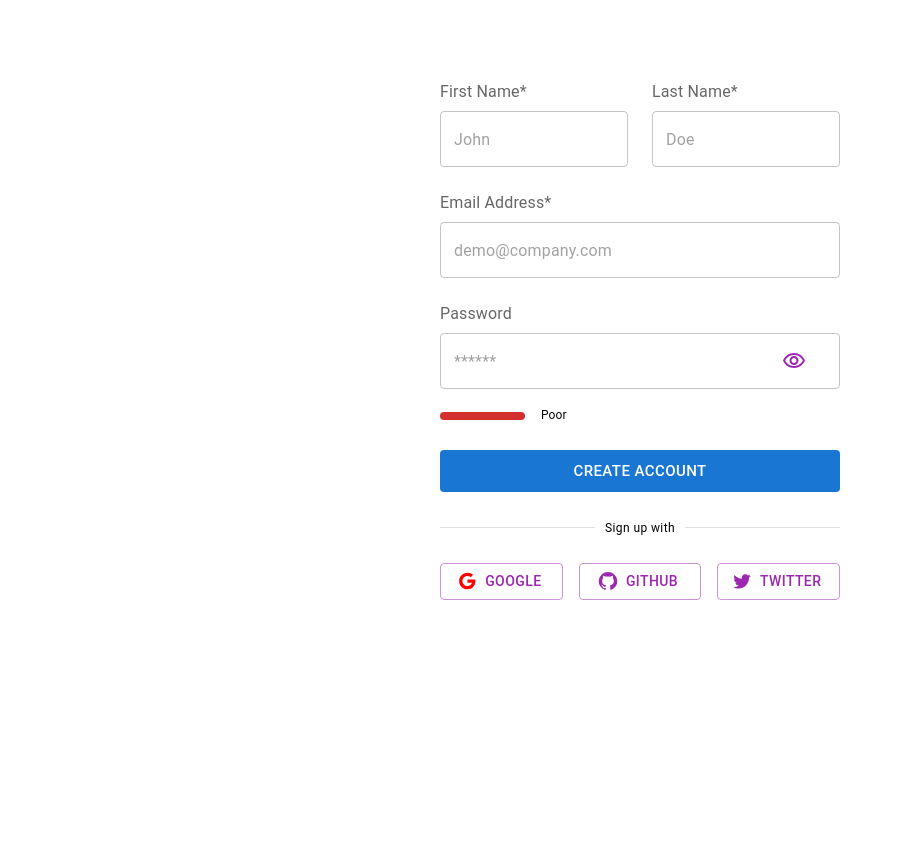
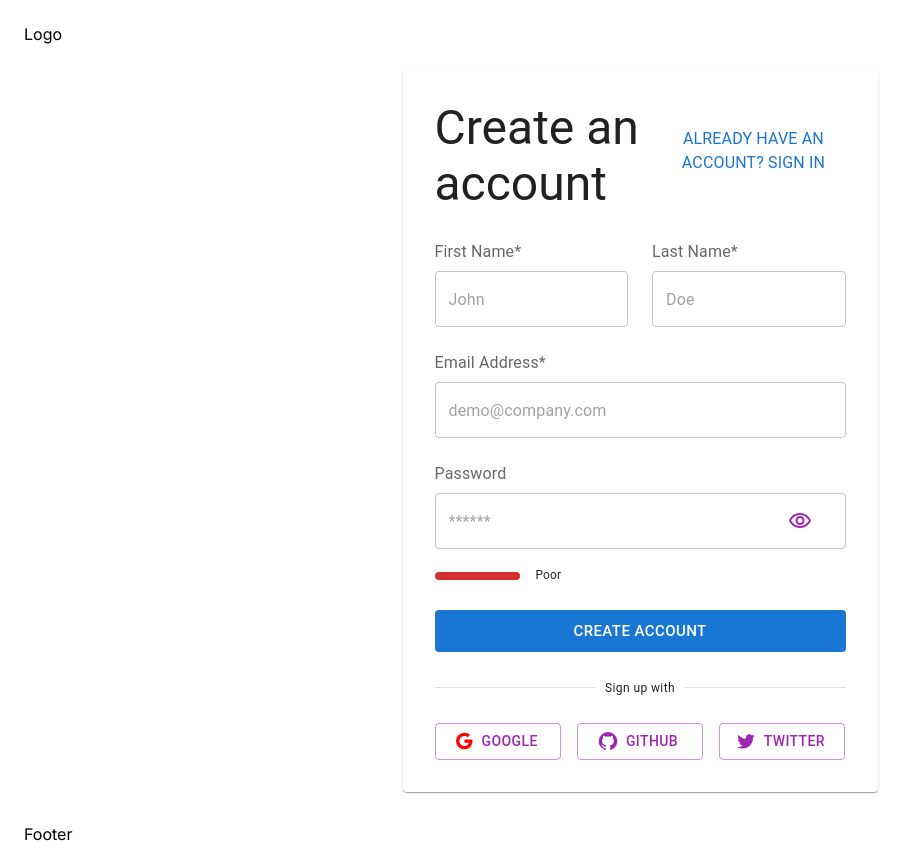
Before and after one commit to olaleykhan/doodle-sync, a React (Vite) app: page /auth in a window 1280 px wide. Shown: the whole page, without its empty margins (0-917 px from the left). Built offline with nearby package versions, Linux system fonts and the light colour scheme; no server answers; what @tldraw/tldraw would draw is missing.

Commit message:
add auth page layout

```diff
--- a/src/pages/auth/Auth.tsx
+++ b/src/pages/auth/Auth.tsx
@@ -1,18 +1,18 @@
-import { useEffect } from 'react';
+import { useEffect, useState } from 'react';
 import { useNavigate } from 'react-router-dom';
 
 import {useAuth} from '@/contexts/AuthContext';
-import { Box } from '@mui/material'
+import Signup from './components/Signup'
+import AuthLayout from '@/pages/auth/components/AuthLayout';
 
-import Signup from './components/Signup'
+
 
 const Auth = () => {
   const { isLoggedIn } = useAuth();
   const navigate = useNavigate();
+  const [page, setpage] = useState<'login'|'signup'>("signup");
 
   useEffect(() => {
-
-    console.log("guard in login page being called")
     if (isLoggedIn) {
       navigate('/', {
         state: {
@@ -23,13 +23,9 @@ const Auth = () => {
     }
   }, [isLoggedIn]);
   return (
-    <Box sx={{
-      maxWidth: 400,
-      margin: 'auto',
-      marginTop: 10,
-    }}>
-      <Signup/>
-    </Box>
+   <AuthLayout page={page} setPage={setpage} >
+    {page === "login" ? "LOGIN" : <Signup />}
+   </AuthLayout>
   )
 }
 
--- /dev/null
+++ b/src/pages/auth/components/AuthCard.tsx
@@ -0,0 +1,22 @@
+import { Box, Card } from '@mui/material';
+
+
+type Props = {
+  children: React.ReactNode
+}
+const AuthCard:React.FC<Props> = ({ children}) => (
+  <Card
+    sx={{
+      maxWidth: { xs: 400, lg: 475 },
+      margin: { xs: 2.5, md: 3 },
+      '& > *': {
+        flexGrow: 1,
+        flexBasis: '50%'
+      }
+    }}
+  >
+    <Box sx={{ p: { xs: 2, sm: 3, md: 4, xl: 5 } }}>{children}</Box>
+  </Card>
+);
+
+export default AuthCard;
--- /dev/null
+++ b/src/pages/auth/components/AuthLayout.tsx
@@ -0,0 +1,59 @@
+import { Grid, Stack, Typography, Button } from '@mui/material';
+import AuthWrapper from './AuthWrapper';
+
+
+type  PageInfoType = {
+  key: 'login'|'signup',
+  title: string,
+  cta: string,
+}
+
+const pageInfo:PageInfoType[] = [
+  {
+    key: 'login',
+    title: "Sign in",
+    cta: "Don't have an account? Sign up"
+  },
+  {
+    key: 'signup',
+    title: "Create an account",
+    cta: "Already have an account? Sign in"
+  }
+]
+
+type Props = {
+    children: React.ReactNode;
+    setPage: React.Dispatch<React.SetStateAction<'login'|'signup'>>
+    page: string
+}
+
+const AuthLayout:React.FC<Props> = ({children, page, setPage}) => {
+  const pageDetails = pageInfo.find((item) => item.key === page);
+
+  return (
+    <AuthWrapper>
+      <Grid container spacing={3}>
+        <Grid item xs={12}>
+          <Stack direction="row" justifyContent="space-between" alignItems="baseline" sx={{ mb: { xs: -0.5, sm: 0.5 } }}>
+            <Typography variant="h3"> {pageDetails?.title}</Typography>
+            <Typography
+              component={Button}
+              onClick={() => setPage((prev) => prev === 'login' ? 'signup' : 'login')}
+
+              variant="body1"
+              sx={{ textDecoration: 'none' }}
+              color="primary"
+            >
+             {pageDetails?.cta}
+            </Typography>
+          </Stack>
+        </Grid>
+        <Grid item xs={12}>
+         {children}
+        </Grid>
+      </Grid>
+    </AuthWrapper>
+  );
+};
+
+export default AuthLayout;
--- /dev/null
+++ b/src/pages/auth/components/AuthWrapper.tsx
@@ -0,0 +1,50 @@
+import { ReactNode } from 'react';
+
+// material-ui
+import { Box, Grid } from '@mui/material';
+
+// project import
+// import AuthFooter from 'components/cards/AuthFooter';
+// import Logo from 'components/logo';
+import AuthCard from './AuthCard';
+
+
+interface Props {
+  children: ReactNode;
+}
+
+const AuthWrapper = ({ children }: Props) => (
+  <Box sx={{ minHeight: '100vh' }}>
+    <Grid
+      container
+      direction="column"
+      justifyContent="flex-end"
+      sx={{
+        minHeight: '100vh'
+      }}
+    >
+      <Grid item xs={12} sx={{ ml: 3, mt: 3 }}>
+      Logo
+      </Grid>
+      <Grid item xs={12}>
+        <Grid
+          item
+          xs={12}
+          container
+          justifyContent="center"
+          alignItems="center"
+          sx={{ minHeight: { xs: 'calc(100vh - 210px)', sm: 'calc(100vh - 134px)', md: 'calc(100vh - 112px)' } }}
+        >
+          <Grid item>
+            <AuthCard>{children}</AuthCard>
+          </Grid>
+        </Grid>
+      </Grid>
+      <Grid item xs={12} sx={{ m: 3, mt: 1 }}>
+        Footer
+        </Grid>
+    </Grid>
+  </Box>
+);
+
+export default AuthWrapper;
```
Also changed, not shown: src/layout/AuthLayout.tsx (deleted, +0 -44 lines).
